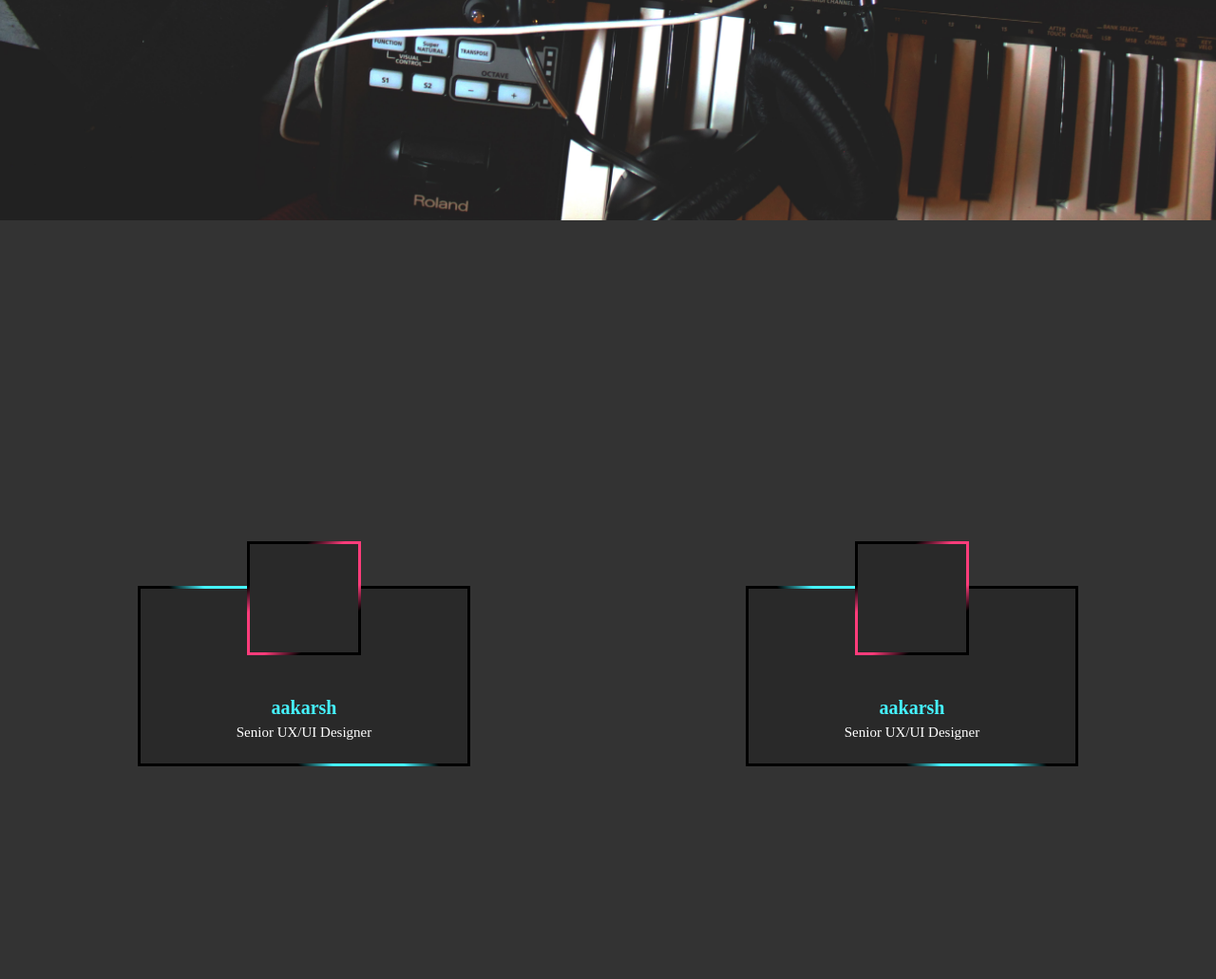
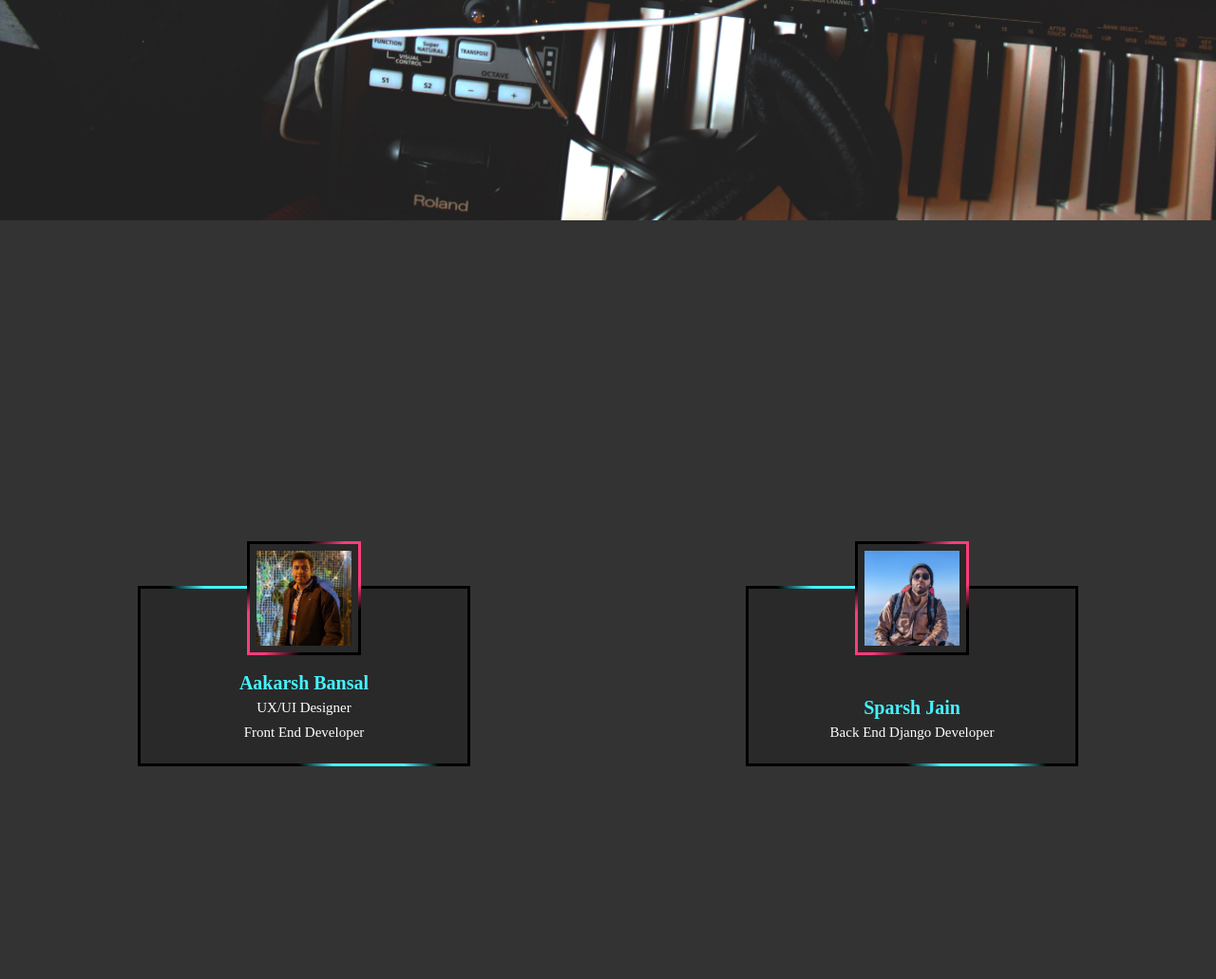
Before and after one commit to Aakarsh029/Music-Genre, a Django app: template predictor/templates/music/work.html in a window 1280 px wide. Shown: the part 4480-5511 px from the top of the page at 95% size. Run offline with Django 3.2, Linux system fonts and the light colour scheme; the template is opened without the code that fills it, so the values that code supplies are empty.

Commit message:
work update: Content Updated!!!

```diff
--- a/predictor/templates/music/work.html
+++ b/predictor/templates/music/work.html
@@ -97,7 +97,7 @@
             z-index: 777;
             content: '';
             position: absolute;
-            background: rgba(3, 96, 251, 0.3);
+            background: rgba(3, 96, 251, 0.25);
             width: 100%;
             height: 100%;
             top: 0;
@@ -666,6 +666,9 @@
             transition: all 0.5s;
             z-index: 10;
             overflow: hidden;
+            display: flex;
+            justify-content: center;
+            align-items: center;
         }
 
         .card1:hover .imgbx {
@@ -698,7 +701,7 @@
             z-index: 1;
             width: calc(100% - 20px);
             height: calc(100% - 20px);
-            filter: grayscale(1);
+            /* filter: grayscale(1); */
         }
 
         .card1 .content {
@@ -737,9 +740,11 @@
         }
 
         .card1 .content .details .data {
-            display: flex;
-            justify-content: space-between;
+            display: grid;
+            justify-content: center;
+            align-items: center;
             margin: 20px 0;
+            color: white;
         }
     </style>
 
@@ -751,15 +756,14 @@
         <div class="menu-btn"></div>
         <div class="navigation">
             <div class="navigation-items">
-                <a href="#gallery">Home</a>
-                <a href="">About</a>
-                <a href="">Explore</a>
-                <a href="">Gallery</a>
-                <a href="">Contact</a>
+                <a href="#Home">Home</a>
+                <a href="#Work">Work</a>
+                <a href="#gallery">Gallery</a>
+                <a href="#About">About</a>
             </div>
         </div>
     </header>
-
+    <div id="Home"></div>
     <section class="home">
         <video class="video-slide active" src="{% static 'music/videos background/2.mp4' %}"  autoplay muted loop></video>
         <video class="video-slide" src="{% static 'music/videos background/3.mp4' %}" autoplay muted loop></video>
@@ -815,6 +819,7 @@
         <div class="quote" data-aos="zoom-in">Where words leave off, music begins.</div>
     </div>
     <div class="work">
+        <div id="Work"></div>
         <div id="basic-2" class="tabs">
             <div class="container">
                 <a id="errormess"></a>
@@ -830,7 +835,7 @@
                 <div class="row">
                     <form action="/result" method="POST" enctype="multipart/form-data" class="up-form">
                         {% csrf_token %}
-                        <input type="file" name='document' multiple="" class="up-input">
+                        <input type="file"  name='document' multiple="" class="up-input">
                         {{form.as_table}}
                         <p class="up-p">Drag your music file here or click in this area.</p>
                         <button type="submit" class="btn btn-sm btn-success"
@@ -864,17 +869,18 @@
         <div class="quote" style="color: #000;" data-aos="zoom-in">Good music, good friends, good vibes</div>
     </div>
 
-
+    <div id="About"></div>
     <div class="about">
         <div class="cardholder" data-aos="fade-right">
             <div class="card1">
                 <div class="lines"></div>
-                <div class="imgbx"></div>
+                <div class="imgbx"><img src="{% static 'music/img/Aakarsh.jpg' %}" alt=""></div>
                 <div class="content">
                     <div class="details">
-                        <h2>aakarsh <br><span>Senior UX/UI Designer</span></h2>
+                        <h2>Aakarsh Bansal <br><span> UX/UI Designer</span><br><span> Front End Developer</span></h2>
                         <div class="data">
-                            <h3>vhsdvbdhsvbhdbv <br>vbjdhvbxhcbv</h3>
+                            <h3>Btech : Nit Hamirpur</h3>
+                            <h3>Branch : Computer Engineering</h3>
                         </div>
                     </div>
                 </div>
@@ -883,12 +889,13 @@
         <div class="cardholder" data-aos="fade-left">
             <div class="card1">
                 <div class="lines"></div>
-                <div class="imgbx"></div>
+                <div class="imgbx"><img src="{% static 'music/img/sparsh.jpeg' %}" alt=""></div>
                 <div class="content">
                     <div class="details">
-                        <h2>aakarsh <br><span>Senior UX/UI Designer</span></h2>
+                        <h2>Sparsh Jain <br><span>Back End Django Developer</span></h2>
                         <div class="data">
-                            <h3>vhsdvbdhsvbhdbv <br>vbjdhvbxhcbv</h3>
+                            <h3>Btech : Nit Hamirpur</h3>
+                            <h3>Branch : Mechanical Engineering</h3>
                         </div>
                     </div>
                 </div>
```
Also changed, not shown: predictor/templates/music/result.html (+31 -1 lines), predictor/static/music/img/Aakarsh.jpg (added), predictor/static/music/img/b5.jpg (added), predictor/static/music/img/sparsh.jpeg (added).
